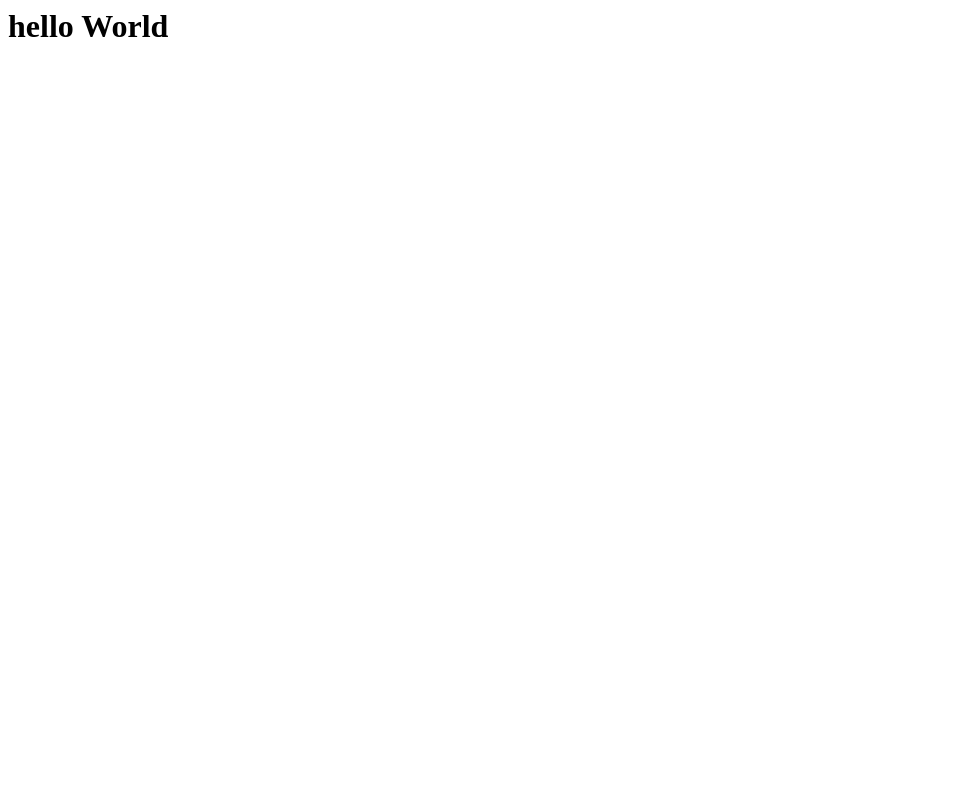
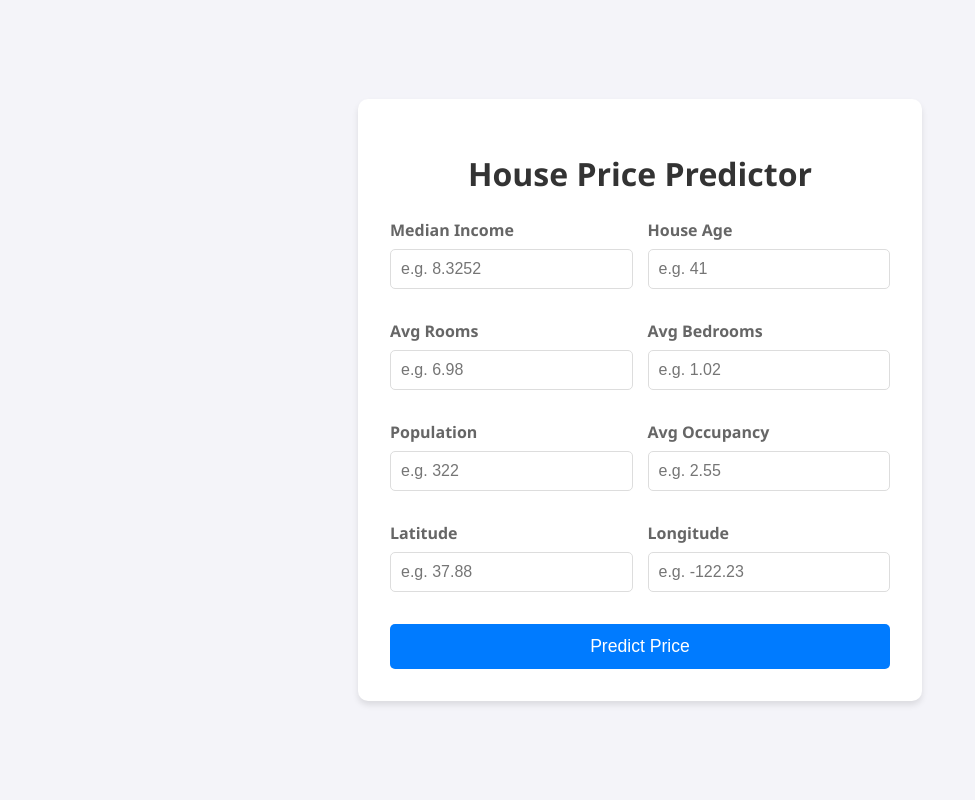
Before and after one commit to crokz1801/ML_pipeline_california_hosuing, a Flask app: page / in a window 1280 px wide. Before the commit the part shown is almost empty. Shown: the whole page, without its empty margins (0-975 px from the left). Run offline with Flask 3, Linux system fonts and the light colour scheme; parts of the project's set-up code (start-up, migrations or seed data) failed here and were passed over.

Commit message:
redit updated

```diff
--- a/app.py
+++ b/app.py
@@ -24,5 +24,14 @@ def predict_api():
     print(output[0])
     return jsonify(float(output[0]))
 
+@app.route('/predict',methods=['POST'])
+def predict():
+    data=[float(x) for x in request.form.values()]
+    final_input = scalar.transform(np.array(data).reshape(1,-1))
+    print(final_input)
+    output=regmodel.predict(final_input)[0]
+
+    return render_template("home.html",prediction_text="the house price is : {}".format(output))
+
 if __name__=="__main__":
     app.run(debug=True)
--- a/templates/home.html
+++ b/templates/home.html
@@ -1,3 +1,99 @@
-<h1>
-    hello World
-</h1>
+<!DOCTYPE html>
+<html lang="en">
+<head>
+    <meta charset="UTF-8">
+    <meta name="viewport" content="width=device-width, initial-scale=1.0">
+    <title>California Housing Price Prediction</title>
+    <style>
+        /* SAME CSS AS BEFORE */
+        body {
+            font-family: 'Segoe UI', Tahoma, Geneva, Verdana, sans-serif;
+            background-color: #f4f4f9;
+            display: flex;
+            justify-content: center;
+            align-items: center;
+            min-height: 100vh;
+            margin: 0;
+        }
+        .container {
+            background-color: #ffffff;
+            padding: 2rem;
+            border-radius: 10px;
+            box-shadow: 0 4px 6px rgba(0, 0, 0, 0.1);
+            width: 100%;
+            max-width: 500px;
+        }
+        h1 { text-align: center; color: #333; margin-bottom: 1.5rem; }
+        .form-group { margin-bottom: 1rem; }
+        label { display: block; margin-bottom: 0.5rem; color: #666; font-weight: bold; }
+        input {
+            width: 100%; padding: 10px; border: 1px solid #ddd; border-radius: 5px;
+            box-sizing: border-box; font-size: 1rem;
+        }
+        button {
+            width: 100%; padding: 12px; background-color: #007bff; color: white;
+            border: none; border-radius: 5px; font-size: 1.1rem; cursor: pointer; margin-top: 1rem;
+        }
+        button:hover { background-color: #0056b3; }
+        .result-box {
+            margin-top: 1.5rem; padding: 1rem; background-color: #e9ecef;
+            border-radius: 5px; text-align: center; font-size: 1.2rem; color: #333;
+        }
+        .grid-container { display: grid; grid-template-columns: 1fr 1fr; gap: 15px; }
+    </style>
+</head>
+<body>
+
+    <div class="container">
+        <h1>House Price Predictor</h1>
+
+        <form action="{{ url_for('predict')}}" method="post">
+
+            <div class="grid-container">
+                <div class="form-group">
+                    <label>Median Income</label>
+                    <input type="number" step="any" name="MedInc" placeholder="e.g. 8.3252" required>
+                </div>
+                <div class="form-group">
+                    <label>House Age</label>
+                    <input type="number" step="any" name="HouseAge" placeholder="e.g. 41" required>
+                </div>
+                <div class="form-group">
+                    <label>Avg Rooms</label>
+                    <input type="number" step="any" name="AveRooms" placeholder="e.g. 6.98" required>
+                </div>
+                <div class="form-group">
+                    <label>Avg Bedrooms</label>
+                    <input type="number" step="any" name="AveBedrms" placeholder="e.g. 1.02" required>
+                </div>
+                <div class="form-group">
+                    <label>Population</label>
+                    <input type="number" step="any" name="Population" placeholder="e.g. 322" required>
+                </div>
+                <div class="form-group">
+                    <label>Avg Occupancy</label>
+                    <input type="number" step="any" name="AveOccup" placeholder="e.g. 2.55" required>
+                </div>
+                <div class="form-group">
+                    <label>Latitude</label>
+                    <input type="number" step="any" name="Latitude" placeholder="e.g. 37.88" required>
+                </div>
+                <div class="form-group">
+                    <label>Longitude</label>
+                    <input type="number" step="any" name="Longitude" placeholder="e.g. -122.23" required>
+                </div>
+            </div>
+
+            <button type="submit">Predict Price</button>
+        </form>
+
+        {% if prediction_text %}
+        <div class="result-box">
+            {{ prediction_text }}
+        </div>
+        {% endif %}
+
+    </div>
+
+</body>
+</html>
```
Also changed, not shown: 1 other file.
